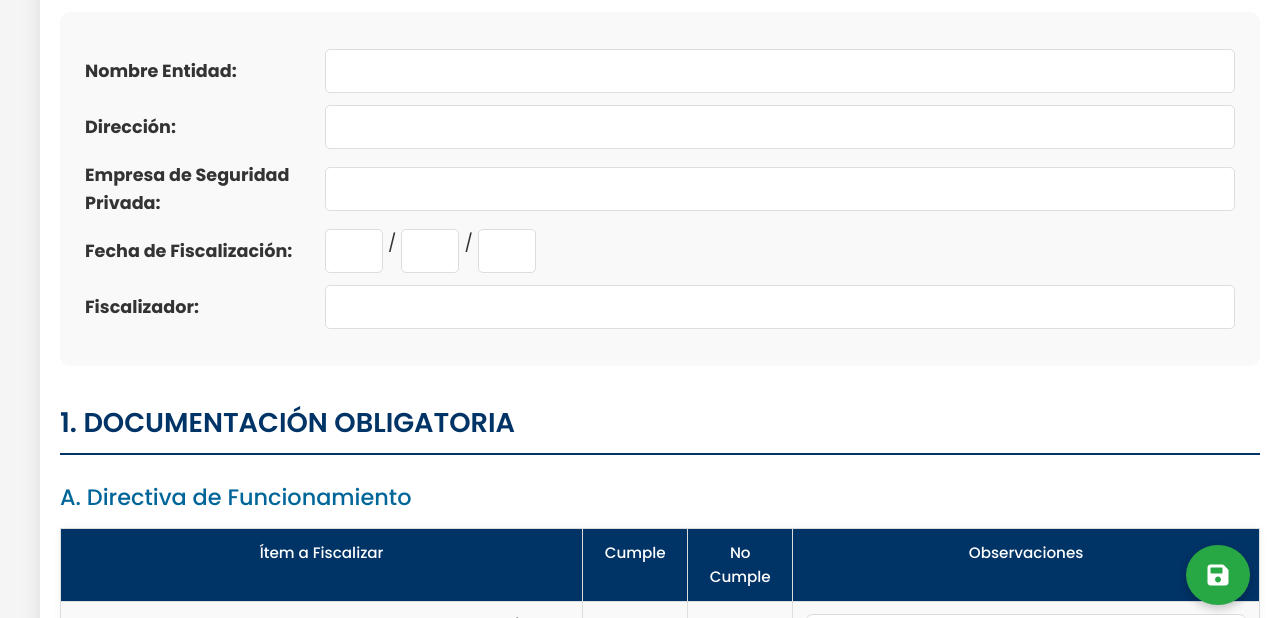
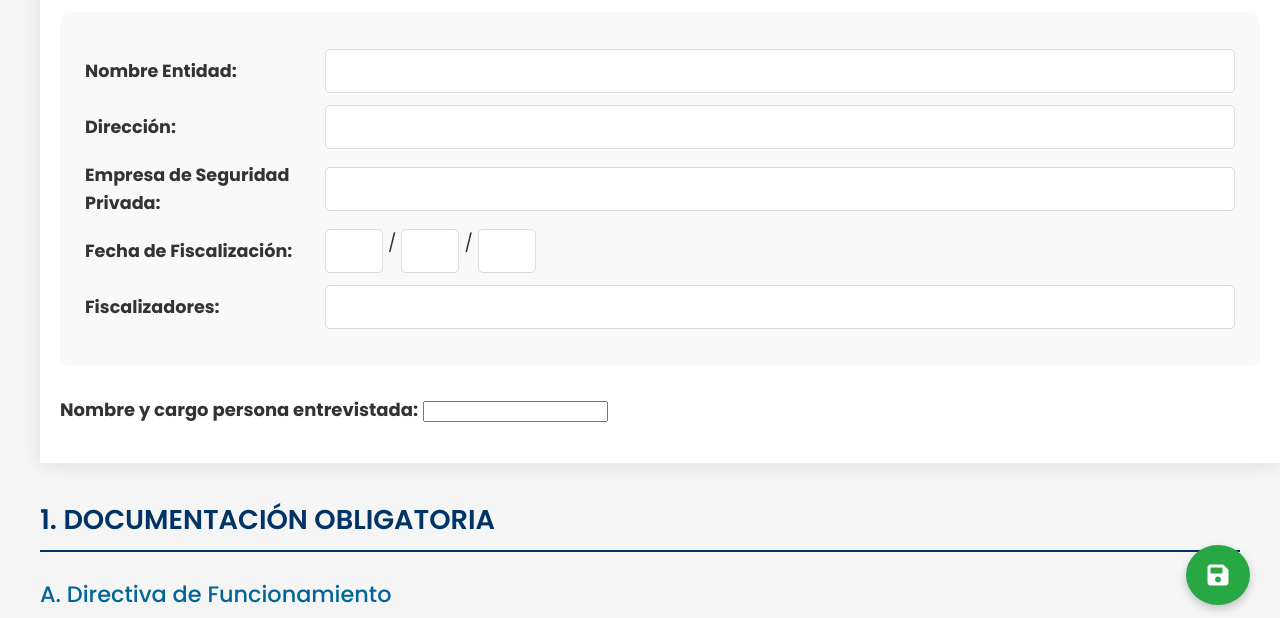
Before and after one commit to danielfigueroa1879/Informe, a plain HTML site: page index.html in a window 1280 px wide. Shown: the part 125-743 px from the top of the page. Drawn offline with Linux system fonts and the light colour scheme.

Commit message:
Update index.html

```diff
--- a/index.html
+++ b/index.html
@@ -1331,7 +1331,9 @@
                         <input type="text" name="ano" maxlength="2" placeholder="  " />
                     </span>
                 </p>
-                <p><strong>Fiscalizador:</strong> <input type="text" name="fiscalizador" /></p>
+                <p><strong>Fiscalizadores:</strong> <input type="text" name="fiscalizador" /></p>
+            </div>
+            <p><strong>Nombre y cargo persona entrevistada:</strong> <input type="text" name="Nombre y cargo persona entrevistada" /></p>
             </div>
 
             <h2>1. DOCUMENTACIÓN OBLIGATORIA</h2>
```
